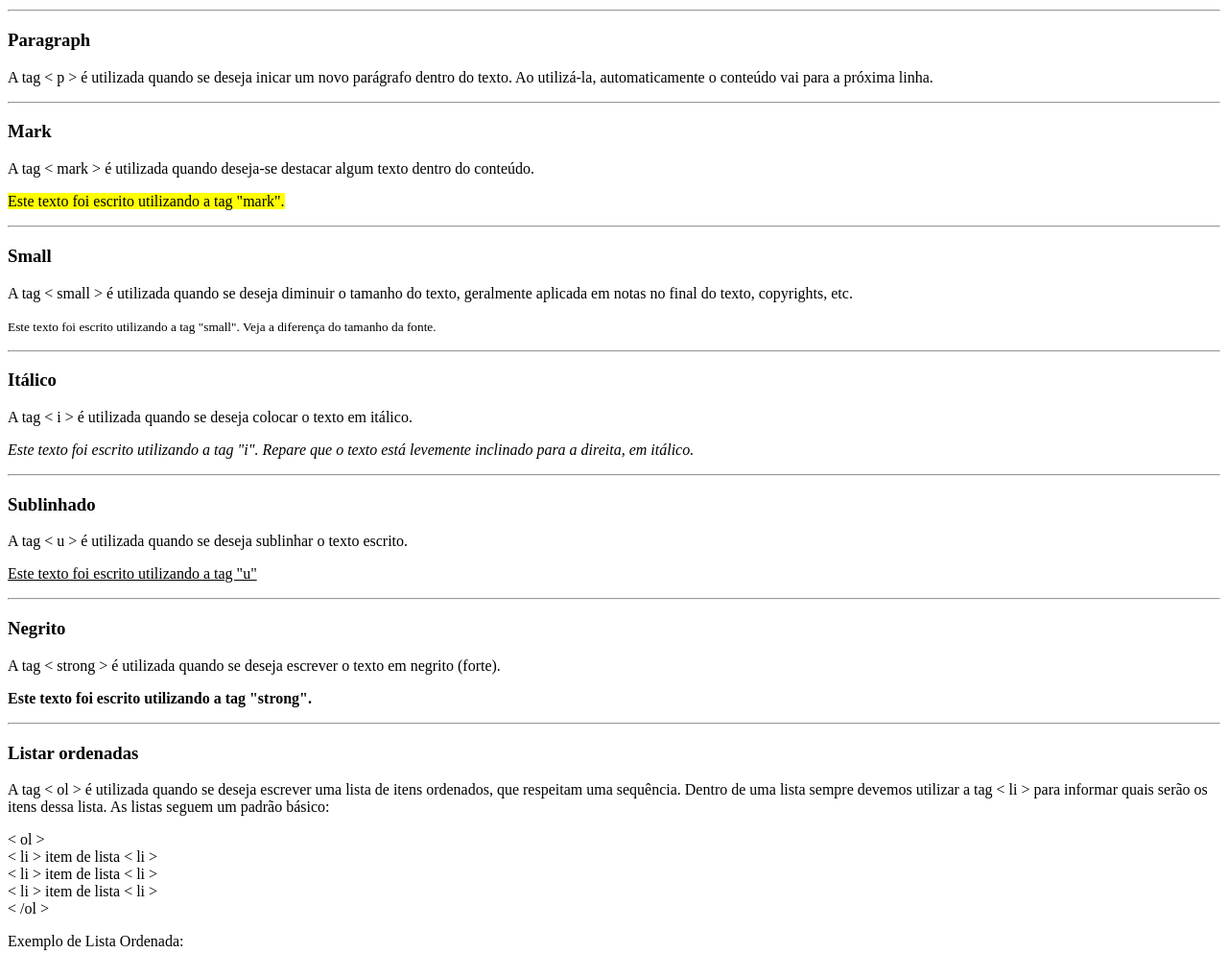
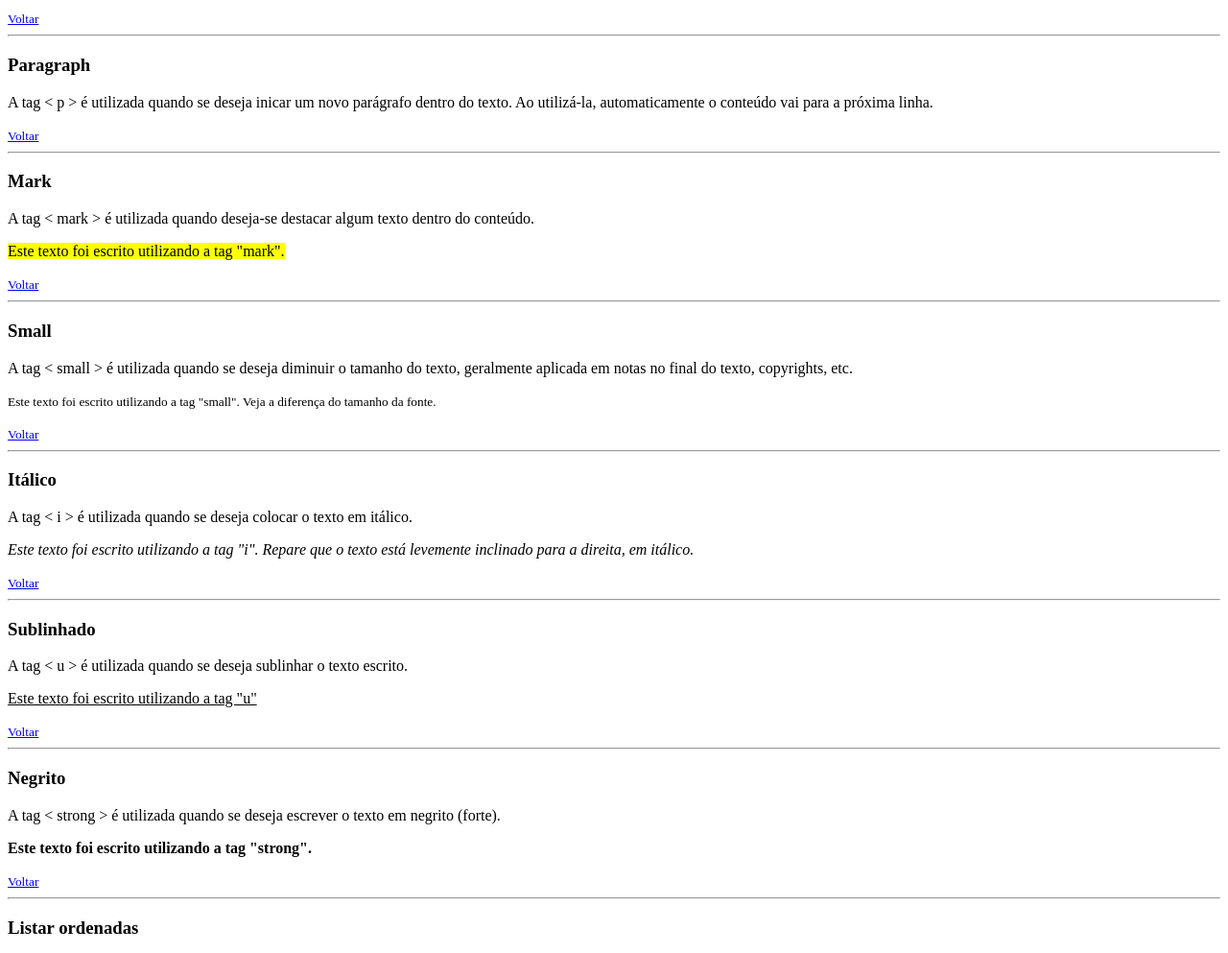
Before and after one commit to thomazlucca/desafio-website-html, a plain HTML site: page index.html in a window 1280 px wide. Shown: the part 920-1913 px from the top of the page at 96% size. Drawn offline with Linux system fonts and the light colour scheme.

Commit message:
Update index.html
incluindo o link para voltar ao inicio da página

```diff
--- a/index.html
+++ b/index.html
@@ -7,7 +7,7 @@
     <title>HTML - Principais Tags</title>
 </head>
 <body>
-    <h1> <a href="inicio">HTML - HyperText Markup Language</a></h1>
+    <h1>HTML - HyperText Markup Language</h1>
     <p>O HTML é uma linguagem de marcação, utilizada na construção de sites. Suas marcas são conhecidas como "tags" e através dessas tags definimos a semântica do que será exibido, proporcionando uma melhor organização e definição do conteúdo. </p>
 
     <h2>Principais Tags:</h2>
@@ -50,34 +50,41 @@
         <li><h5>Exemplo de h5</h5></li>
         <li><h6>Exemplo de h6</h6></li>
     </ul>
+    <small><a href="#">Voltar</a></small>
     <hr>
 
     <h3 id="paragraph">Paragraph</h3>
     <p>A tag < p > é utilizada quando se deseja inicar um novo parágrafo dentro do texto. Ao utilizá-la, automaticamente o conteúdo vai para a próxima linha.</p>
+    <small><a href="#">Voltar</a></small>
     <hr>
 
     <h3 id="mark">Mark</h3>
     <p>A tag < mark > é utilizada quando deseja-se destacar algum texto dentro do conteúdo.</p>
     <p><mark>Este texto foi escrito utilizando a tag "mark".</mark></p>
+    <small><a href="#">Voltar</a></small>
     <hr>
 
     <h3 id="small">Small</h3>
     <p>A tag < small > é utilizada quando se deseja diminuir o tamanho do texto, geralmente aplicada em notas no final do texto, copyrights, etc.</p>
     <p><small>Este texto foi escrito utilizando a tag "small". Veja a diferença do tamanho da fonte.</small></p>
+    <small><a href="#">Voltar</a></small>
     <hr>
 
     <h3 id="italico">Itálico</h3>
     <p>A tag < i > é utilizada quando se deseja colocar o texto em itálico.</p>
     <p><i>Este texto foi escrito utilizando a tag "i". Repare que o texto está levemente inclinado para a direita, em itálico.</i></p>
+    <small><a href="#">Voltar</a></small>
     <hr>
 
     <h3 id="sublinhado">Sublinhado</h3>
     <p>A tag < u > é utilizada quando se deseja sublinhar o texto escrito.</p>
     <p><u>Este texto foi escrito utilizando a tag "u"</u></p>
+    <small><a href="#">Voltar</a></small>
     <hr>
 
     <h3 id="negrito">Negrito</h3>
     <p>A tag < strong > é utilizada quando se deseja escrever o texto em negrito (forte).</p>   <p><strong>Este texto foi escrito utilizando a tag "strong".</strong></p>
+    <small><a href="#">Voltar</a></small>
     <hr>
 
     <h3 id="ol">Listar ordenadas</h3>
@@ -101,6 +108,7 @@
         <li>Carne</li>
     </ol>
 
+    <small><a href="#">Voltar</a></small>
     <hr>
 
     <h3 id="ul">Listas desordenadas</h3>
@@ -115,6 +123,7 @@
         <li>Carne</li>
     </ul>
 
+    <small><a href="#">Voltar</a></small>
     <hr>
 
     <h3 id="ancora">Âncoras</h3>
@@ -123,40 +132,48 @@
         &lt a href="#" &gt Texto &lt /a &gt
     </p>
     <p>Onde "href" é a tag onde colocamos a URL do site, ou o link interno que queremos referenciar.</p>
+    <small><a href="#">Voltar</a></small>
     <hr>
 
     <h3 id="hr">Linha horizontal</h3>
     <p>A tag &lt hr &gt é utilizada para traçar uma linha completa na horizontal do texto. essa tag não precisa de fechamento. Veja as linhas separando os assuntos dessa página. Elas foram feitas utilizando a tag "hr". </p>
+    <small><a href="#">Voltar</a></small>
     <hr>
 
     <h3 id="sub">Subscrito</h3>
     <p>A tag < sub > é utilizada quando se deseja escrever o texto sobrescrito.</p>
     <p>Veja o texto a seguir: <sub>Este texto foi escrito utilizando a tag "sub".</sub></p>
+    <small><a href="#">Voltar</a></small>
     <hr>
 
     <h3 id="sup">Sobrescrito</h3>
     <p>A tag < sup > é utilizada quando se deseja escrever o texto sobrescrito.</p>
     <p>Veja o texto a seguir: <sup>Este texto foi escrito utilizando a tag "sup".</sup></p>
+    <small><a href="#">Voltar</a></small>
     <hr>
 
     <h3 id="quote">Citação</h3>
     <p>A tag < blockquote > é utilizada quando se deseja informar que o texto escrito é citação de alguma referência.</p>
     <p>Veja o texto a seguir: <blockquote>Este texto foi escrito utilizando a tag "blockquote".</blockquote></p>
+    <small><a href="#">Voltar</a></small>
     <hr>
 
     <h3 id="fonte">Fonte</h3>
     <p>A tag < font > é usada para definir várias características das fonte que será utilizada na página, como por exemplo o tamanho, o tipo da fonte, a cor, entre outros. Hoje toda a parte de estilo é feita em CSS, então o uso de "font" em HTML está em desuso.</p>
+    <small><a href="#">Voltar</a></small>
     <hr>
 
     <h3 id="tachado">Tachado (deletado)</h3>
     <p>A tag < del > é utilizada quando se deseja tachar um texto.</p>
     <p>Veja o texto a seguir: <del>Este texto foi escrito utilizando a tag "del".</del></p>
+    <small><a href="#">Voltar</a></small>
     <hr>
 
     <h3 id="abreviacao">Abreviação</h3>
     <p>A tag < del > é utilizada quando se deseja representar uma abreviação.</p>
     <p>Sua sintaxe é basicamente: &lt /abbr title="descrição da abreviação" &gt ABREVIAÇÃO &lt /abbr &gt </p>
     <p>Veja o texto a seguir: A organização das nações unidas é a <abbr title="Organização das Nações Unicas">ONG</abbr>.</p>
+    <small><a href="#">Voltar</a></small>
     <hr>
 
 </body>
```
